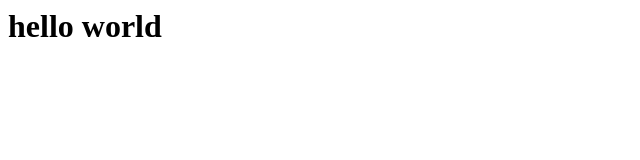
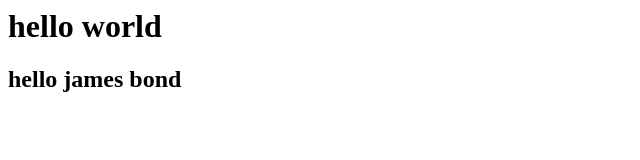
Before and after one commit to yashamode/Weather-App, a plain HTML site: page index.html in a window 1280 px wide. Shown: the whole page, without its empty margins (0-640 px from the left). Drawn offline with Linux system fonts and the light colour scheme.

Commit message:
third commit

```diff
--- a/index.html
+++ b/index.html
@@ -8,7 +8,7 @@
 <body>
 
     <h1>hello world</h1>
-
+    <h2>hello james bond</h2>
     <script src="script.js"></script>
 </body>
 </html>
```
